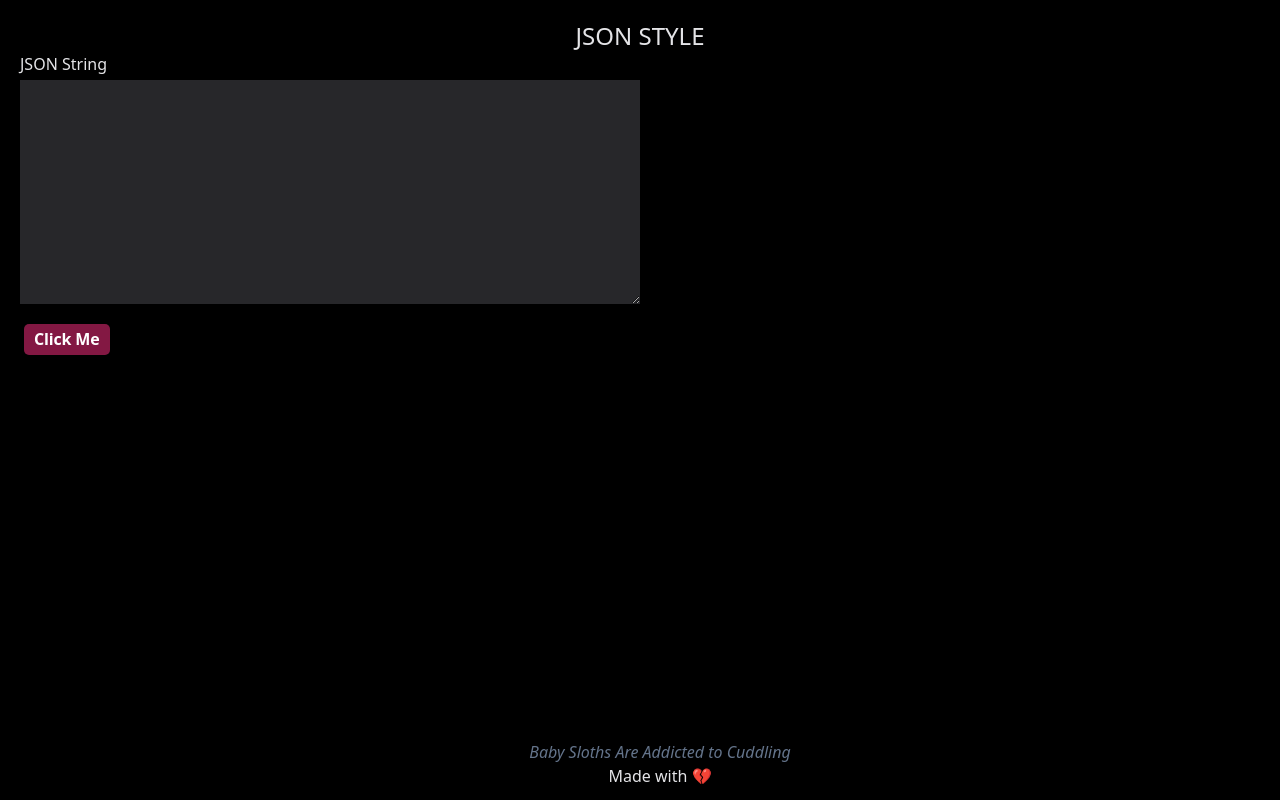
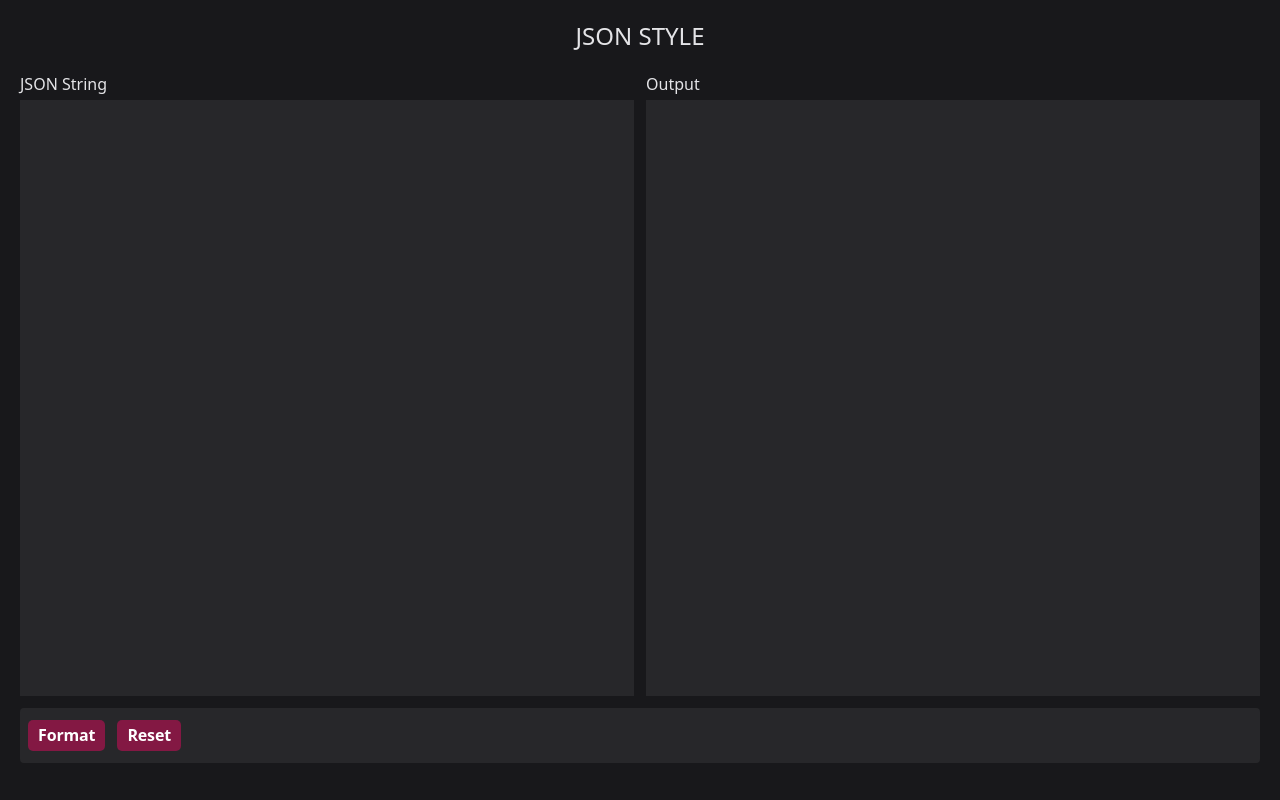
Before and after one commit to bytekrunch/json.style, a Next.js app: page / in a window 1280 px wide. Built offline with nearby package versions, Linux system fonts and the light colour scheme.

Commit message:
Added basic UI 🎉

```diff
--- a/components/Footer.jsx
+++ b/components/Footer.jsx
@@ -9,7 +9,7 @@ const Footer = () => {
   }, []);
 
   return (
-    <div className="absolute bottom-0 flex flex-col space-y-0 w-screen text-center h-10 px-10 my-5">
+    <div className="flex flex-col space-y-0 w-screen text-center h-10 px-10 my-5">
       <span className="italic text-slate-500">
         {FOOTER_MESSAGES[randomNumber]}
       </span>
--- a/pages/index.js
+++ b/pages/index.js
@@ -5,7 +5,7 @@ import Textarea from "../components/Textarea";
 
 export default function Home() {
   return (
-    <div className="h-screen flex-col justify-between bg-black p-5">
+    <div className="h-screen flex-col justify-between bg-zinc-900 p-5">
       <Head>
         <title>JSON Style</title>
         <meta name="description" content="Generated by create next app" />
@@ -14,17 +14,28 @@ export default function Home() {
 
       <main>
         <p className="text-2xl text-center">JSON STYLE</p>
-        <div className="space-y-5">
-          <Textarea
-            className="w-1/2"
-            rows={10}
-            label="JSON String"
-            onChange={(e) => console.log(e.target.value)}
-          />
-          <Button className="ml-1" label="Click Me" />
+        <div className="space-y-3">
+          <div className="flex space-x-3 mt-5">
+            <Textarea
+              className="w-1/2"
+              rows={24}
+              label="JSON String"
+              onChange={(e) => console.log(e.target.value)}
+            />
+            <Textarea
+              className="w-1/2"
+              rows={24}
+              label="Output"
+              onChange={(e) => console.log(e.target.value)}
+            />
+          </div>
+          <div className="flex bg-zinc-800 space-x-3 px-1 py-3 rounded">
+            <Button className="ml-1" label="Format" />
+            <Button className="ml-1" label="Reset" />
+          </div>
         </div>
+        {/* <Footer /> */}
       </main>
-      <Footer />
     </div>
   );
 }
--- a/styles/base/_index.scss
+++ b/styles/base/_index.scss
@@ -1,3 +1,4 @@
 body {
   color: #e4e4e7;
+  background-color: rgb(24 24 27);
 }
--- a/styles/components/_textarea.scss
+++ b/styles/components/_textarea.scss
@@ -27,10 +27,10 @@
       box-shadow: none;
       outline: none;
       padding: 10px;
-      max-height: 224px;
       overflow-y: auto;
       line-height: 1.5;
       background-color: #27272a;
+      resize: none;
 
       &::placeholder {
         color: #e4e4e7;
```
